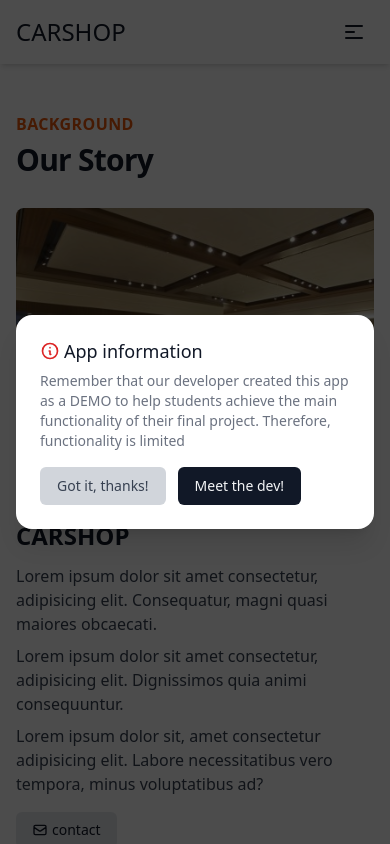
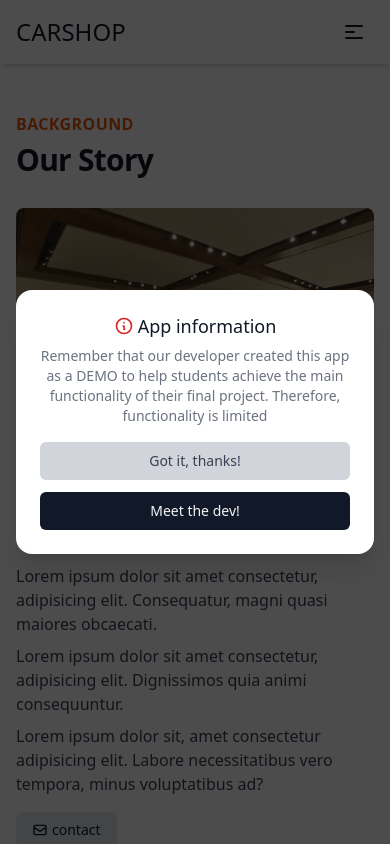
Before and after one commit to MartinIsProgramming/ha-front-final-project, a Next.js app: page /about in a window 390 px wide. Both pictures are taken after a click on the button "contact". Shown: the top 844 px of the page. Built offline with nearby package versions, Linux system fonts and the light colour scheme.

Commit message:
fix modal on mobile

```diff
--- a/components/ContactModal.js
+++ b/components/ContactModal.js
@@ -42,12 +42,12 @@
               <div className="inline-block w-full max-w-md p-6 my-8 overflow-hidden text-left align-middle transition-all transform bg-white shadow-xl rounded-2xl">
                 <Dialog.Title
                   as="h3"
-                  className="flex items-center text-lg font-medium leading-6 text-gray-900"
+                  className="flex items-center justify-center text-lg font-medium leading-6 text-gray-900 sm:justify-start"
                 >
                   <InformationCircleIcon className="w-5 h-5 mr-1 text-red-600" />
                   App information
                 </Dialog.Title>
-                <Dialog.Description className="mt-2">
+                <Dialog.Description className="mt-2 text-center sm:text-left">
                   <p className="text-sm text-gray-500">
                     Remember that our developer created this app as a DEMO to
                     help students achieve the main functionality of their final
@@ -55,10 +55,10 @@
                   </p>
                 </Dialog.Description>
 
-                <div className="mt-4 space-x-3">
+                <div className="mt-4 space-y-3 sm:flex sm:space-y-0 sm:space-x-4">
                   <button
                     type="button"
-                    className="inline-flex justify-center px-4 py-2 text-sm font-medium border border-transparent rounded-md bg-secondary-brand-dark text-primary-brand-light hover:bg-secondary-brand-light focus:outline-none focus-visible:ring-2 focus-visible:ring-offset-2 focus-visible:ring-primary-brand-dark"
+                    className="block w-full px-4 py-2 text-sm font-medium border border-transparent rounded-md bg-secondary-brand-dark text-primary-brand-light hover:bg-secondary-brand-light focus:outline-none focus-visible:ring-2 focus-visible:ring-offset-2 focus-visible:ring-primary-brand-dark"
                     onClick={closeModal}
                   >
                     Got it, thanks!
@@ -68,7 +68,7 @@
                     href="https://github.com/MartinIsProgramming"
                     target="_blank"
                     rel="noreferrer"
-                    className="inline-flex justify-center px-4 py-2 text-sm font-medium text-gray-100 border border-transparent rounded-md bg-primary-brand-dark hover:bg-primary-brand-light focus:outline-none focus-visible:ring-2 focus-visible:ring-offset-2 focus-visible:ring-primary-brand-dark"
+                    className="block w-full px-4 py-2 text-sm font-medium text-center text-gray-100 border border-transparent rounded-md bg-primary-brand-dark hover:bg-primary-brand-light focus:outline-none focus-visible:ring-2 focus-visible:ring-offset-2 focus-visible:ring-primary-brand-dark"
                   >
                     Meet the dev!
                   </a>
```
